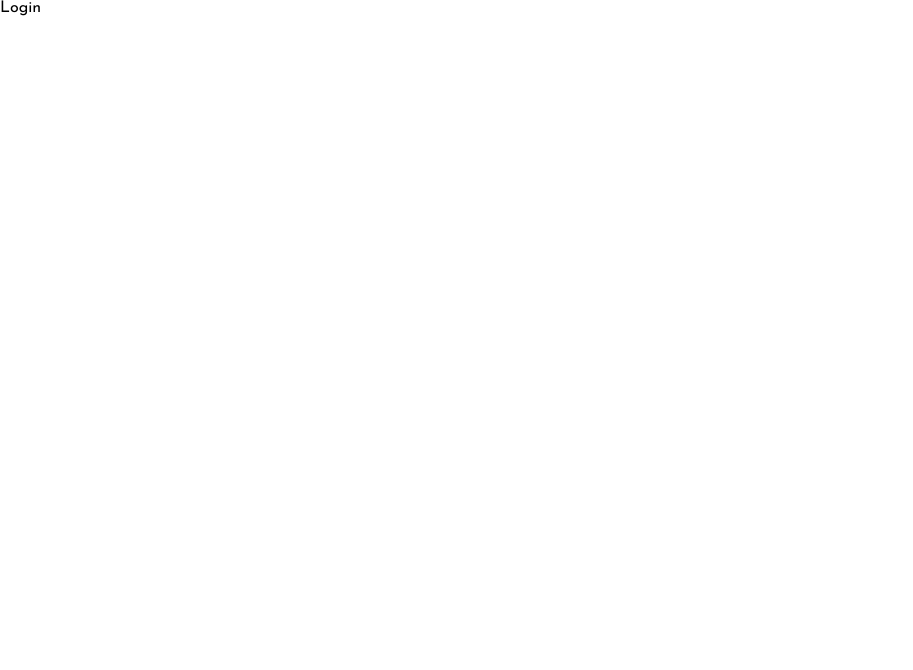
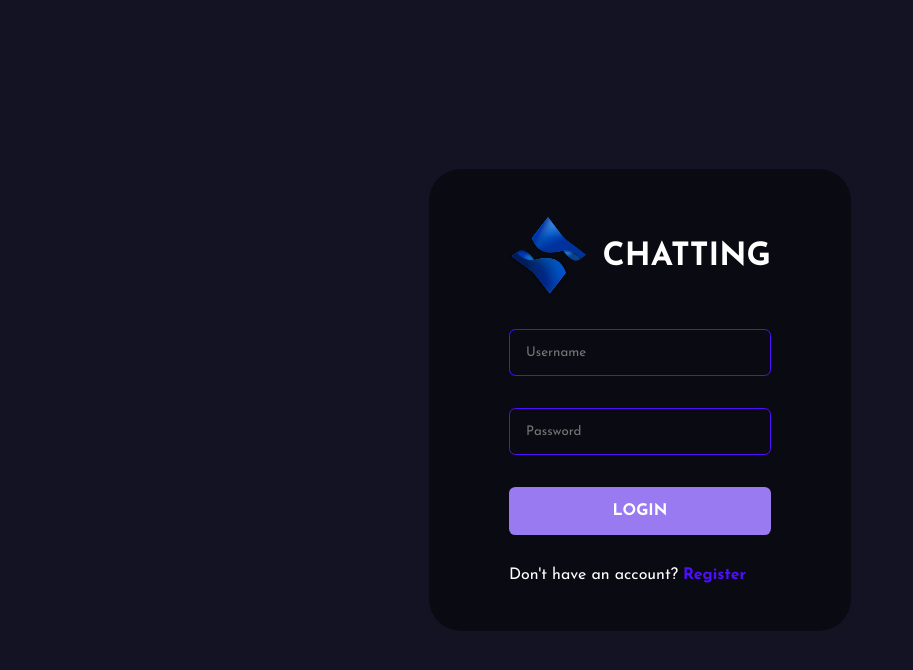
Before and after one commit to dhrumitpatel48/chat-app, a React (Create React App) app in the folder public/: page /login in a window 1280 px wide. Shown: the top 670 px of the page, without its empty margins (0-913 px from the left). Built offline with nearby package versions, Linux system fonts and the light colour scheme.

Commit message:
Login Functionality completed (#6)

```diff
--- a/public/src/pages/Login.jsx
+++ b/public/src/pages/Login.jsx
@@ -1,7 +1,156 @@
-import React from "react";
+import React, { useState, useEffect } from "react";
+import { Link, useNavigate } from "react-router-dom";
+import styled from "styled-components";
+import Logo from "../assets/logo.svg";
+import { ToastContainer, toast } from "react-toastify";
+import "react-toastify/dist/ReactToastify.css";
+import axios from "axios";
+import { loginRoute } from "../utils/APIRoutes";
 
 function Login() {
-  return <div>Login</div>;
+  const navigate = useNavigate();
+  const [values, setValues] = useState({
+    username: "",
+    password: ""
+  });
+
+  const toastOptions = {
+    position: "top-right",
+    autoClose: 6000,
+    pauseOnHover: true,
+    draggable: true,
+    theme: "dark",
+  };
+
+  const handleSubmit = async (event) => {
+    event.preventDefault();
+    if (handleValidation()) {
+      const { username, password } = values;
+      const { data } = await axios.post(loginRoute, {
+        username,
+        password,
+      });
+
+      if (data.status === false) {
+        toast.error(data.msg, toastOptions);
+      }
+
+      if (data.status === true) {
+        localStorage.setItem("chat-app-user", JSON.stringify(data.user));
+        navigate("/");
+      }
+    }
+  };
+
+  const handleValidation = () => {
+    const { username, password} = values;
+    if (username === "" || password === "") {
+      toast.error("Username and password is required.", toastOptions);
+      return false;
+    }
+    return true;
+  };
+
+  const handleChange = (event) => {
+    setValues({ ...values, [event.target.name]: event.target.value });
+  };
+  return (
+    <>
+      <FormContainer>
+        <form onSubmit={(event) => handleSubmit(event)}>
+          <div className="brand">
+            <img src={Logo} alt="Logo" />
+            <h1>Chatting</h1>
+          </div>
+          <input
+            type="text"
+            placeholder="Username"
+            name="username"
+            onChange={(e) => handleChange(e)}
+            min="3"
+          />
+          <input
+            type="password"
+            placeholder="Password"
+            name="password"
+            onChange={(e) => handleChange(e)}
+          />
+          <button type="submit">Login</button>
+          <span>
+            Don't have an account? <Link to="/Register">Register</Link>
+          </span>
+        </form>
+      </FormContainer>
+      <ToastContainer />
+    </>
+  );
 }
 
+const FormContainer = styled.div`
+  height: 100vh;
+  width: 100vw;
+  display: flex;
+  flex-direction: column;
+  justify-content: center;
+  gap: 1rem;
+  align-items: center;
+  background-color: #131324;
+  .brand {
+    display: flex;
+    justify-content: center;
+    gap: 1rem;
+    align-items: center;
+    img {
+      height: 5rem;
+    }
+    h1 {
+      color: white;
+      text-transform: uppercase;
+    }
+  }
+  form {
+    display: flex;
+    flex-direction: column;
+    gap: 2rem;
+    background-color: #00000076;
+    border-radius: 2rem;
+    padding: 3rem 5rem;
+    input {
+      background-color: transparent;
+      padding: 1rem;
+      border: 0.1rem solid #4e0eff;
+      border-radius: 0.4rem;
+      color: white;
+      width: 100%
+      font-size: 1rem;
+      &: focus{
+        border: 1rem solid #997af0;
+        outline: none;
+      }
+    }
+    button {
+      background-color: #997af0;
+      color: white;
+      padding: 1rem 2rem;
+      border: none;
+      font-weight: bold;
+      cursor: pointer;
+      border-radius: 0.4rem;
+      font-size: 1rem;
+      text-transform: uppercase;
+      transition: 0.5s ease-in-out;
+      &:hover{
+        background-color: #4e0aff;
+      }
+    }
+    span {
+      color: white;
+      a {
+        color: #4e0eff;
+        text-decoration: none;
+        font-weight: bold;
+      }
+    }
+  }
+`;
 export default Login;
--- a/public/src/utils/APIRoutes.js
+++ b/public/src/utils/APIRoutes.js
@@ -1,2 +1,3 @@
 const host = "http://localhost:5000";
 export const registerRoute = `${host}/api/auth/register`;
+export const loginRoute = `${host}/api/auth/login`;
```
Also changed, not shown: 2 other files (tests, documents, lock files or other folders).
